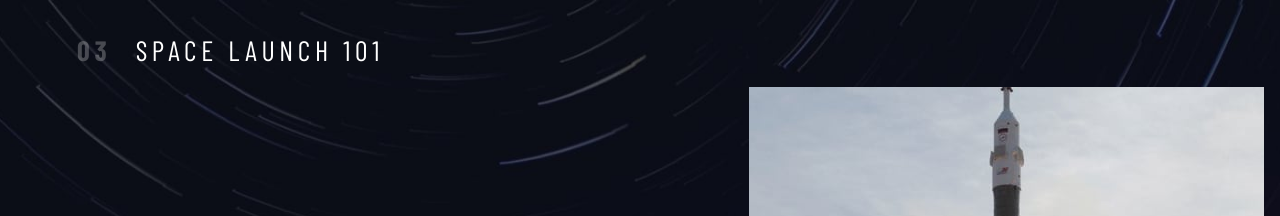
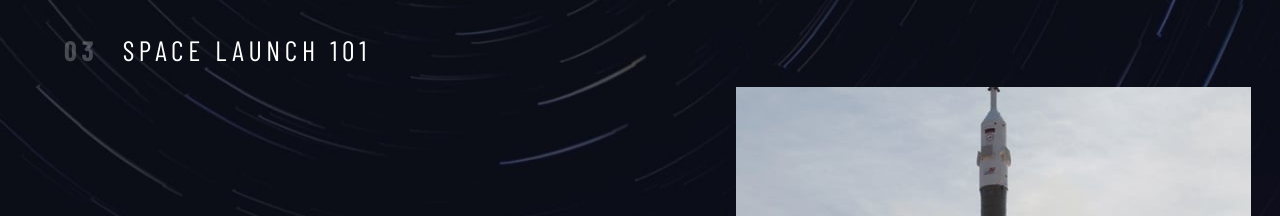
Before and after one commit to jonathon-eng/FrontEndMentorChallenge7, a plain HTML site: page technology.html in a window 1280 px wide. Shown: the part 161-377 px from the top of the page. Drawn offline with nearby package versions, Linux system fonts and the light colour scheme; a web font is replaced by a local one.

Commit message:
Add files via upload

```diff
--- a/styles.css
+++ b/styles.css
@@ -762,7 +762,7 @@ body {
     }
 
     .grid-container--technology {
-      grid-template-columns: minmax(1rem, 1fr) minmax(0,5rem) minmax(0, 33rem) minmax(0, 30rem);
+      grid-template-columns: minmax(1rem, 1fr) minmax(0,7rem) minmax(0, 60rem) minmax(0, 40rem);
       justify-items: start;
       grid-template-areas:
            '. title title .'
```
